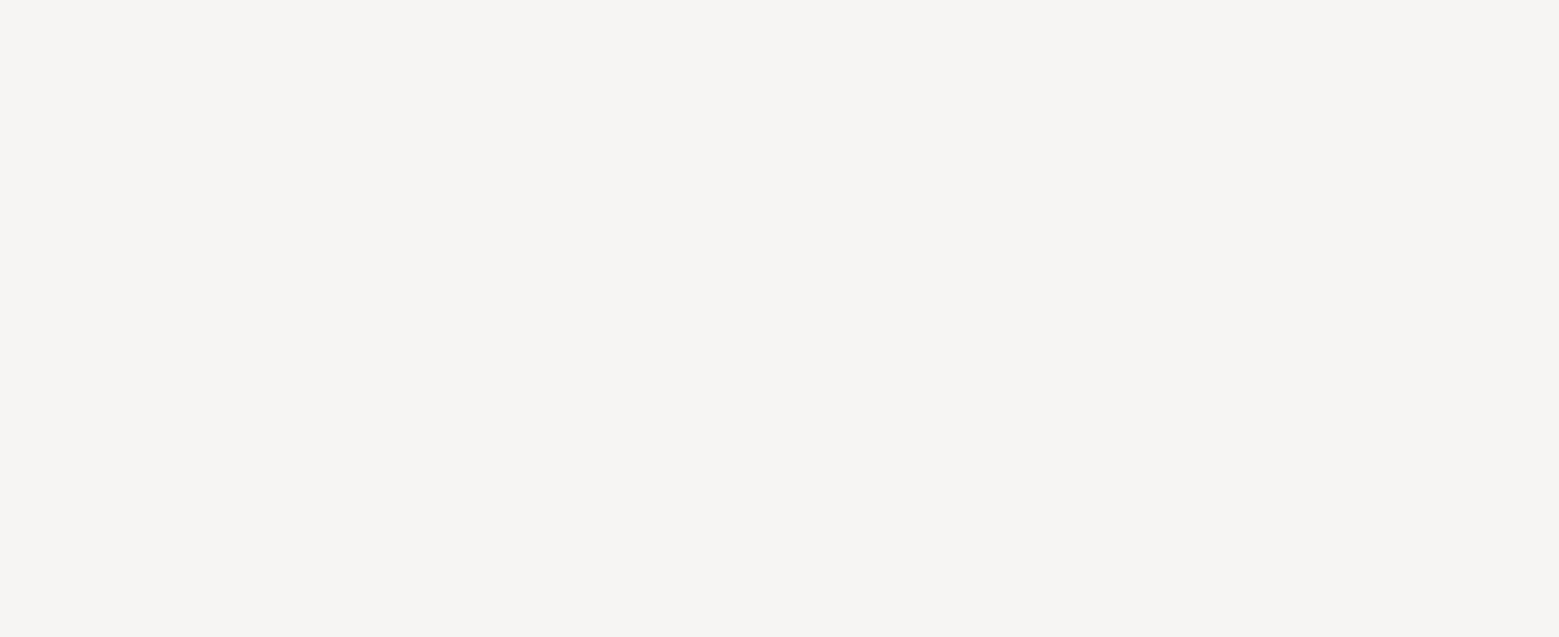
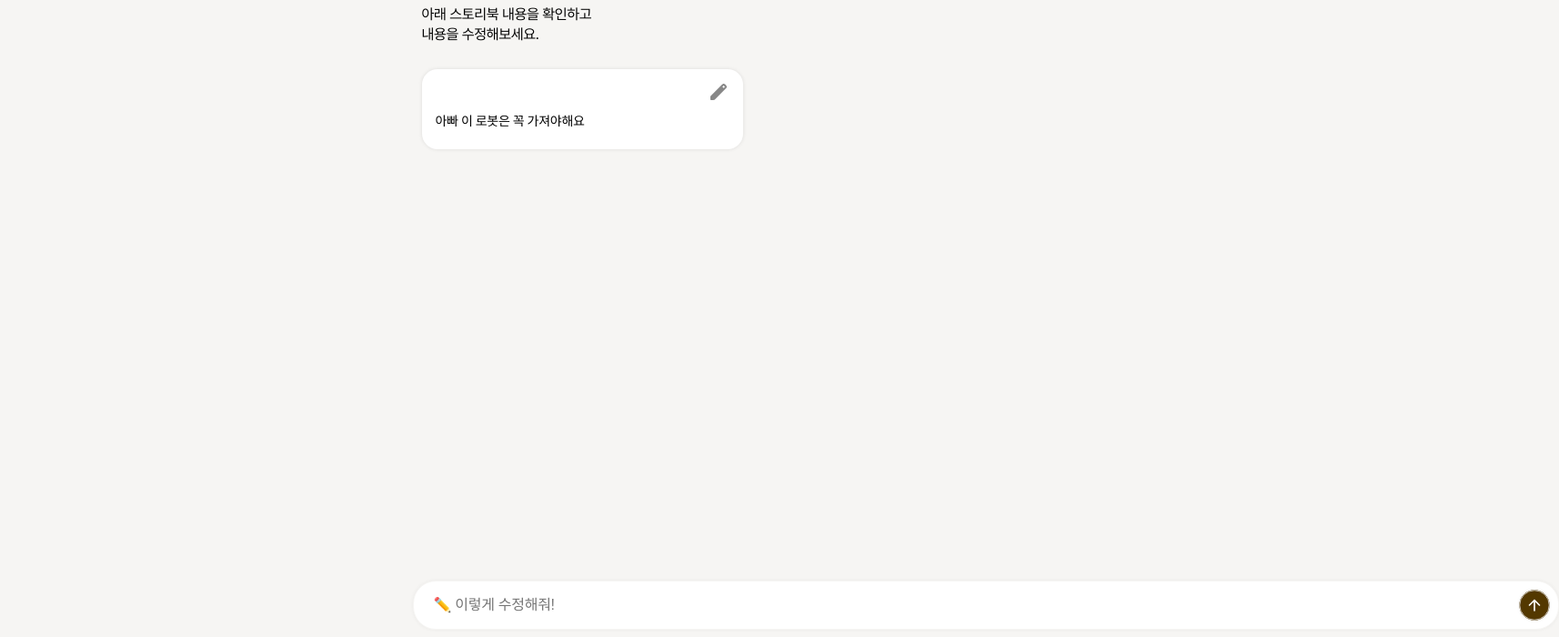
Before and after one commit to DS-ITDA/ITDA-FE, a React (Vite) app: page /createStory in a window 1280 px wide. Shown: the part 80-780 px from the top of the page at 91% size, 1714 px wide, since content can reach past the window. Built offline with nearby package versions, Linux system fonts and the light colour scheme; a web font is replaced by a local one.

Commit message:
✨ Feat: 스토리 생성, 알림 설정 페이지 화면 구현 (#17)
1차 퍼블리싱

```diff
--- a/src/pages/createStory/CreateStory.jsx
+++ b/src/pages/createStory/CreateStory.jsx
@@ -1,7 +1,213 @@
 import * as C from '@createStory/CreateStoryStyle';
+import * as I from '@interview/InterviewStyle';
+import { useState } from 'react';
+import { useNavigate } from 'react-router-dom';
+
+import PathNavbar from '@components/common/Navbar/PathNavbar';
+import editGray from '@assets/createStory/edit-gray.svg';
+import editBlack from '@assets/createStory/edit-black-24.svg';
+import editBrown from '@assets/createStory/edit-brown-22.svg';
+import x from '@assets/createStory/x-16.svg';
+import submit from '@assets/createStory/send-40.svg';
+
+import notifications from '@assets/interview/notifications-24.svg';
+import checkOff from '@assets/interview/check-24.svg';
+import checkOn from '@assets/interview/check-filled-24.svg';
 
 const CreateStory = () => {
-  return <div>스토리 생성</div>;
+  const navigate = useNavigate();
+  const [state, setState] = useState('start');
+  const [prompt, setPrompt] = useState('');
+  const [isEditing, setIsEditing] = useState(false);
+
+  const [alert, setAlert] = useState(false);
+  const [alertModal, setAlertModal] = useState(false);
+  const [modalChecking, setModalChecking] = useState(false);
+
+  const [answerText, setAnswerText] = useState('아빠 이 로봇은 꼭 가져야해요');
+
+  const goBack = () => {
+    navigate(-1);
+  };
+
+  const goNext = () => {
+    setState('creating');
+  };
+
+  const SaveAlert = () => {
+    setAlert(true);
+    setAlertModal(false);
+  };
+
+  return (
+    <C.CreatePage>
+      {state === 'creating' ? (
+        <PathNavbar left={true} right={false} goBack={() => goBack()} />
+      ) : (
+        <PathNavbar left={false} right={true} goNext={() => goNext()} />
+      )}
+
+      {/* 스토리 생성 중 페이지 */}
+      {state === 'creating' ? (
+        <I.SelectPage>
+          <I.InfoContainer>
+            <I.MainInfo>스토리에 어울리는 이미지를 생성 중이에요.</I.MainInfo>
+          </I.InfoContainer>
+
+          <I.InfoContainer style={{ marginTop: '17px' }}>
+            <I.MainInfo>이미지 생성에</I.MainInfo>
+            <I.MainInfo>
+              약 <I.Time>&nbsp;10&nbsp;</I.Time>분 소요될 예정이에요.
+            </I.MainInfo>
+          </I.InfoContainer>
+
+          <I.AlertBox>
+            <I.InfoContainer style={{ margin: '0' }}>
+              <I.MainInfo>
+                스토리 생성이 <I.Span>&nbsp;완료</I.Span>되면,
+              </I.MainInfo>
+              <I.MainInfo>
+                <I.Span>알림</I.Span>을 받아보시겠어요?
+              </I.MainInfo>
+            </I.InfoContainer>
+            <I.CheckingAlert>
+              <I.AlertIcon>
+                <img src={notifications} style={{ width: '20px', marginRight: '2px' }} />
+                <I.AnswerText>알림 수신 동의</I.AnswerText>
+              </I.AlertIcon>
+              {alert ? (
+                <img
+                  src={checkOn}
+                  style={{ width: '24px' }}
+                  onClick={() => {
+                    setAlert(false);
+                  }}
+                />
+              ) : (
+                <img
+                  src={checkOff}
+                  style={{ width: '24px' }}
+                  onClick={() => {
+                    setAlertModal(true);
+                  }}
+                />
+              )}
+            </I.CheckingAlert>
+          </I.AlertBox>
+
+          <I.GoHome
+            onClick={() => {
+              navigate('/');
+            }}>
+            홈으로
+          </I.GoHome>
+
+          {alertModal && (
+            <>
+              <I.Overlay onClick={() => setAlertModal(false)} />
+              <I.Modal>
+                <I.AlertBox>
+                  <I.InfoContainer style={{ margin: '0' }}>
+                    <I.MainInfo>
+                      스토리 생성이 <I.Span>&nbsp;완료</I.Span>되면,
+                    </I.MainInfo>
+                    <I.MainInfo>
+                      <I.Span>알림</I.Span>을 받아보시겠어요?
+                    </I.MainInfo>
+                  </I.InfoContainer>
+                  <I.CheckingAlert>
+                    <I.AlertIcon>
+                      <img src={notifications} style={{ width: '20px', marginRight: '2px' }} />
+                      <I.AnswerText>알림 수신 동의</I.AnswerText>
+                    </I.AlertIcon>
+                    {modalChecking ? (
+                      <img
+                        src={checkOn}
+                        style={{ width: '24px' }}
+                        onClick={() => {
+                          setModalChecking(false);
+                        }}
+                      />
+                    ) : (
+                      <img
+                        src={checkOff}
+                        style={{ width: '24px' }}
+                        onClick={() => {
+                          setModalChecking(true);
+                        }}
+                      />
+                    )}
+                  </I.CheckingAlert>
+                  <I.SaveAlert onClick={() => SaveAlert()}>저장</I.SaveAlert>
+                </I.AlertBox>
+              </I.Modal>
+            </>
+          )}
+        </I.SelectPage>
+      ) : (
+        // 수정 화면
+        <>
+          <C.InfoText>
+            <div>아래 스토리북 내용을 확인하고</div>
+            <div>내용을 수정해보세요.</div>
+          </C.InfoText>
+
+          <C.ContentBox>
+            <C.ContentHeader>
+              {state === 'start' ? (
+                <img src={editGray} />
+              ) : isEditing ? (
+                <C.Editing
+                  onClick={() => {
+                    setIsEditing(false);
+                  }}>
+                  <img src={editBrown} style={{ marginRight: '2px' }} />
+                  내용을 수정해보세요
+                  <img src={x} />
+                </C.Editing>
+              ) : (
+                <img
+                  src={editBlack}
+                  alt="수정하기"
+                  onClick={() => {
+                    setIsEditing(true);
+                  }}
+                />
+              )}
+            </C.ContentHeader>
+            {isEditing ? (
+              <C.textarea
+                value={answerText}
+                onChange={(e) => {
+                  setAnswerText(e.target.value);
+                }}
+              />
+            ) : (
+              <C.Content>{answerText}</C.Content>
+            )}
+          </C.ContentBox>
+
+          <C.InputBox>
+            <C.StyleInput
+              placeholder={'✏️ 이렇게 수정해줘!'}
+              type={'text'}
+              value={prompt}
+              onChange={(e) => {
+                setPrompt(e.target.value);
+              }}
+            />
+            <img
+              src={submit}
+              style={{ width: '40px' }}
+              onClick={() => {
+                setState('ordering');
+              }}
+            />
+          </C.InputBox>
+        </>
+      )}
+    </C.CreatePage>
+  );
 };
 
 export default CreateStory;
--- a/src/pages/createStory/CreateStoryStyle.js
+++ b/src/pages/createStory/CreateStoryStyle.js
@@ -1,2 +1,100 @@
 import styled from 'styled-components';
 import palette from '@styles/theme';
+
+export const CreatePage = styled.div`
+  width: 100%;
+`;
+
+export const InfoText = styled.div`
+  font-size: 16px;
+  font-weight: 400;
+  line-height: 140%;
+  letter-spacing: -0.32px;
+
+  margin: 30px 20px 26px;
+`;
+
+export const ContentBox = styled.div`
+  width: calc(100% - 40px);
+  padding: 13px 15px 20px;
+  margin: 0 20px;
+
+  display: flex;
+  flex-direction: column;
+  justify-content: center;
+  gap: 10px;
+
+  border-radius: 17px;
+  background: ${palette.grayscale.white};
+  box-shadow: 0px 0px 4px 0px rgba(0, 0, 0, 0.1);
+`;
+
+export const ContentHeader = styled.div`
+  display: flex;
+  align-self: flex-end;
+`;
+
+export const Content = styled.div`
+  font-family: 'HanSerif';
+  font-size: 14px;
+  font-weight: 400;
+  line-height: 150%;
+  letter-spacing: -0.28px;
+`;
+
+export const InputBox = styled.div`
+  width: calc(100% - 20px);
+  padding: 6px 6px 6px 20px;
+  border-radius: 25px;
+  border: 1px solid ${palette.main.ivory};
+  background-color: ${palette.grayscale.white};
+
+  margin: 10px;
+  display: flex;
+  flex-direction: row;
+  justify-content: space-between;
+  box-shadow: 0px 0px 4px 0px rgba(0, 0, 0, 0.05);
+
+  position: absolute;
+  bottom: 18px;
+`;
+
+export const StyleInput = styled.input`
+  width: 100%;
+  font-size: 1rem;
+  font-weight: 400;
+  line-height: 140%;
+  letter-spacing: -0.28px;
+
+  border: none;
+  outline: none;
+  color: ${palette.grayscale.gray};
+`;
+
+export const Editing = styled.div`
+  height: 20px;
+  padding: 2px 5px;
+  border-radius: 7px;
+
+  display: flex;
+  flex-direction: row;
+  justify-content: end;
+  align-items: center;
+  background-color: ${palette.main.beige};
+  color: ${palette.main.brown};
+`;
+
+export const textarea = styled.textarea`
+  font-family: 'HanSerif';
+  font-size: 1rem;
+  font-weight: 400;
+  line-height: 150%;
+  letter-spacing: -0.28px;
+
+  width: 100%;
+  overflow: hidden;
+  height: auto;
+  outline: none;
+  border: none;
+  resize: none;
+`;
```
Also changed, not shown: src/assets/createStory/edit-gray.svg (added).
